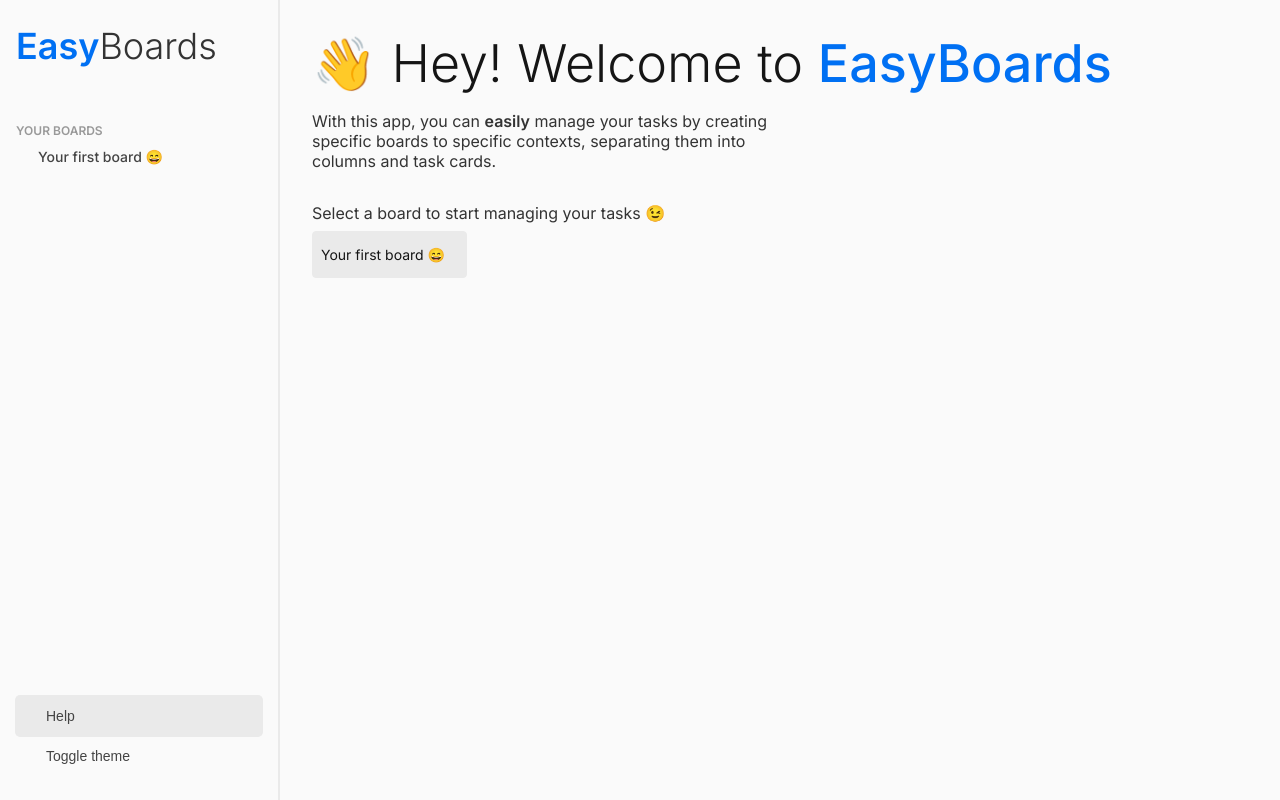
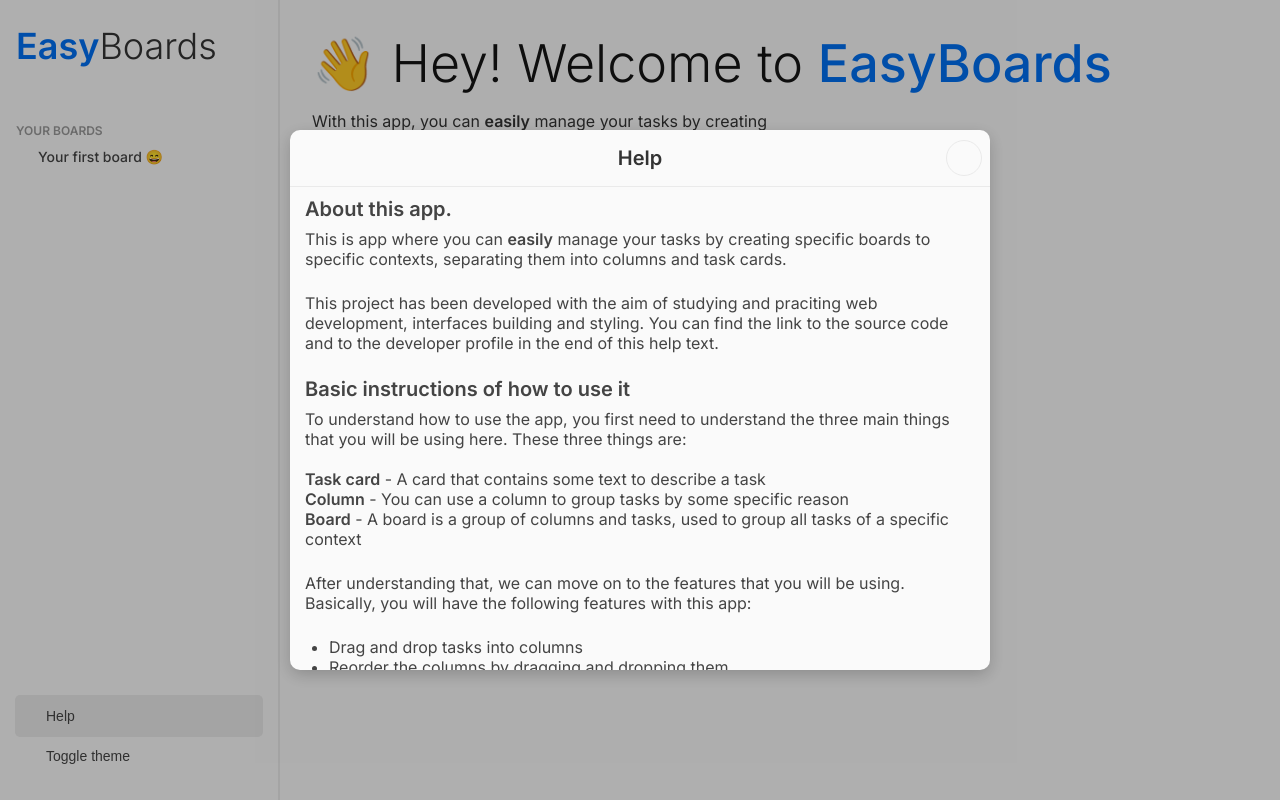
Before and after one commit to Venus718/Boards-drag-drop-, a Next.js app: page / in a window 1280 px wide. Both pictures are taken after a click on the button "Help". Built offline with nearby package versions, Linux system fonts and the light colour scheme; some icons are missing.

Commit message:
feat: add Help modal

```diff
--- /dev/null
+++ b/src/components/SidebarMenu/Elements/HelpModal/HelpModal.styles.ts
@@ -0,0 +1,39 @@
+import styled, { css } from 'styled-components';
+
+export const Heading = styled.h2`
+  ${({ theme }) => css`
+    font-size: ${theme.font.sizes.xlarge};
+    color: ${theme.colors.secondary.accent1};
+    margin-bottom: ${theme.spacings.xxsmall};
+  `}
+`;
+
+export const Text = styled.p`
+  ${({ theme }) => css`
+    font-size: ${theme.font.sizes.medium};
+    color: ${theme.colors.secondary.accent1};
+    margin-bottom: ${theme.spacings.small};
+
+    a {
+      color: ${theme.colors.success.default};
+      text-decoration: none;
+      font-weight: ${theme.font.bold};
+      transition: ${theme.transitions.fast};
+    }
+
+    a:hover {
+      color: ${theme.colors.success.darker};
+      text-decoration: underline;
+    }
+  `}
+`;
+
+export const List = styled.ul`
+  ${({ theme }) => css`
+    font-size: ${theme.font.sizes.medium};
+    color: ${theme.colors.secondary.accent1};
+    list-style: disc;
+    padding-left: ${theme.spacings.small};
+    margin-bottom: ${theme.spacings.small};
+  `}
+`;
--- /dev/null
+++ b/src/components/SidebarMenu/Elements/HelpModal/HelpModal.tsx
@@ -0,0 +1,80 @@
+import * as S from './HelpModal.styles';
+import Modal, { ModalProps } from 'components/Modal/Modal';
+
+type HelpModalProps = Pick<ModalProps, 'isOpen' | 'onClose'>;
+
+export default function HelpModal({ isOpen, onClose }: HelpModalProps) {
+  return (
+    <Modal isOpen={isOpen} onClose={onClose} size='medium' title='Help'>
+      <Modal.Content style={{ padding: '1rem 1.5rem' }}>
+        <S.Heading>About this app.</S.Heading>
+
+        <S.Text>
+          This is app where you can <strong>easily</strong> manage your tasks by creating specific
+          boards to specific contexts, separating them into columns and task cards.
+        </S.Text>
+
+        <S.Text>
+          This project has been developed with the aim of studying and praciting web development,
+          interfaces building and styling. You can find the link to the source code and to the
+          developer profile in the end of this help text.
+        </S.Text>
+
+        <S.Heading>Basic instructions of how to use it</S.Heading>
+
+        <S.Text>
+          To understand how to use the app, you first need to understand the three main things that
+          you will be using here. These three things are: <br /> <br />
+          <strong>Task card</strong> - A card that contains some text to describe a task <br />
+          <strong>Column</strong> - You can use a column to group tasks by some specific reason
+          <br />
+          <strong>Board</strong> - A board is a group of columns and tasks, used to group all tasks
+          of a specific context <br />
+        </S.Text>
+
+        <S.Text>
+          After understanding that, we can move on to the features that you will be using.
+          Basically, you will have the following features with this app:
+        </S.Text>
+
+        <S.List>
+          <li>Drag and drop tasks into columns</li>
+          <li>Reorder the columns by dragging and dropping them</li>
+          <li>Create tasks</li>
+          <li>Delete tasks</li>
+          <li>Create columns</li>
+          <li>Delete columns</li>
+          <li>Edit a column name</li>
+          <li>Change the application's theme from light to dark mode</li>
+          <li>
+            Create multiple boards (starting from a blank board or a board with a kanban template)
+          </li>
+          <li>Change a board name</li>
+          <li>Delete a board</li>
+        </S.List>
+
+        <S.Heading>Developer and Source Code</S.Heading>
+
+        <S.Text>
+          This project has been developed by <strong>Tiago da Costa Dias</strong>. <br />
+          <br />
+          <a href='https://www.linkedin.com/in/TiagoDiass' target='_blank' rel="noreferrer">
+            Click here to see his LinkedIn.
+          </a>
+          <br />
+          <a href='https://github.com/TiagoDiass' target='_blank' rel="noreferrer">
+            Click here to see his Github.
+          </a>
+          <br />
+          <a href='https://github.com/TiagoDiass/easyboards' target='_blank' rel="noreferrer">
+            Click here to see the source code of this app.
+          </a>
+        </S.Text>
+
+        <S.Text>If you need to report a bug, send a message using one the links above.</S.Text>
+
+        <S.Heading>Bye 👋</S.Heading>
+      </Modal.Content>
+    </Modal>
+  );
+}
--- a/src/components/SidebarMenu/Elements/index.ts
+++ b/src/components/SidebarMenu/Elements/index.ts
@@ -1,2 +1,3 @@
 export { default as DeleteBoardConfirmationModal } from './DeleteBoardConfirmationModal/DeleteBoardConfirmationModal';
 export { default as EditBoardModal } from './EditBoardModal/EditBoardModal';
+export { default as HelpModal } from './HelpModal/HelpModal';
--- a/src/components/SidebarMenu/SidebarMenu.tsx
+++ b/src/components/SidebarMenu/SidebarMenu.tsx
@@ -18,7 +18,7 @@ import { useState } from 'react';
 import Link from 'next/link';
 import { Board } from 'types';
 import { useModalState } from 'hooks';
-import { EditBoardModal, DeleteBoardConfirmationModal } from './Elements';
+import { EditBoardModal, DeleteBoardConfirmationModal, HelpModal } from './Elements';
 import { useHandleEditBoard, useHandleDeleteBoard } from './logic';
 import AddBoardModal from 'components/Modals/AddBoardModal/AddBoardModal';
 import useHandleAddBoard from 'logic/useHandleAddBoard/useHandleAddBoard';
@@ -55,6 +55,7 @@ export default function SidebarMenu({ useBoardsList, toggleTheme, setBoards }: S
     closeDeleteBoardConfirmationModal
   ] = useModalState();
   const [isAddBoardModalOpen, openAddBoardModal, closeAddBoardModal] = useModalState();
+  const [isHelpModalOpen, openHelpModal, closeHelpModal] = useModalState();
 
   const handleEditBoard = useHandleEditBoard({
     boards: boards,
@@ -134,7 +135,7 @@ export default function SidebarMenu({ useBoardsList, toggleTheme, setBoards }: S
       </S.BoardsListWrapper>
 
       <S.SecondaryOptions>
-        <Button fullWidth icon={<QuestionCircleIcon />} minimal>
+        <Button fullWidth icon={<QuestionCircleIcon />} minimal onClick={openHelpModal}>
           Help
         </Button>
 
@@ -172,6 +173,8 @@ export default function SidebarMenu({ useBoardsList, toggleTheme, setBoards }: S
           handleAddBoard={handleAddBoard}
         />
       )}
+
+      {isHelpModalOpen && <HelpModal isOpen={isHelpModalOpen} onClose={closeHelpModal} />}
     </S.Wrapper>
   ) : (
     <S.CollapseButton title='Expand sidebar' isSidebarExpanded={false} onClick={expandSidebar}>
```
